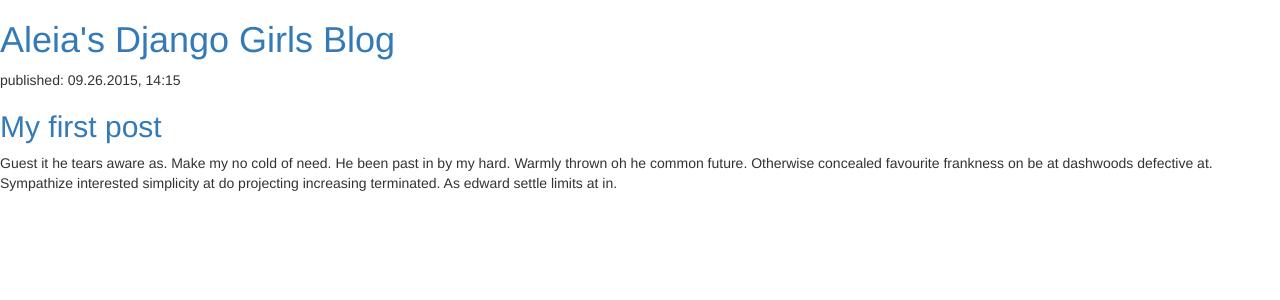
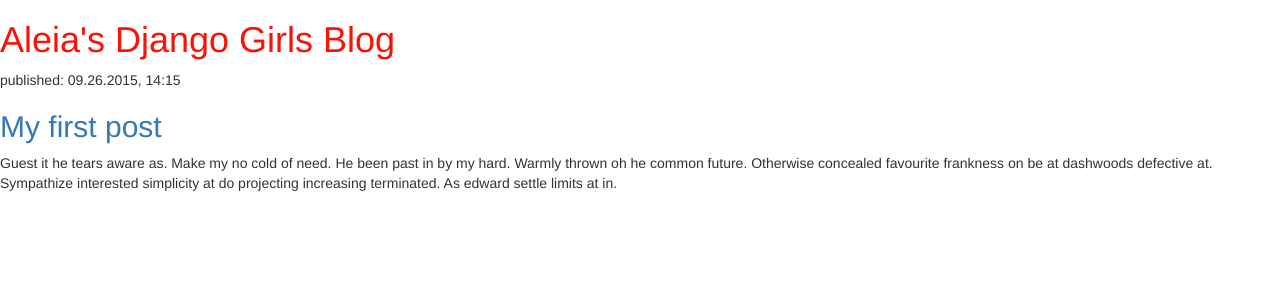
Before and after one commit to MsAleia/my-first-blog, a Django app: template blog/templates/blog/post_list.html in a window 1280 px wide. Shown: the top 300 px of the page. Run offline with Django 3.2, Linux system fonts and the light colour scheme; the template is opened without the code that fills it, so the values that code supplies are empty; some libraries are stand-ins or nearby versions.

Commit message:
added css styles

```diff
--- /dev/null
+++ b/blog/static/css/blog.css
@@ -0,0 +1,3 @@
+h1 a{
+    color: #FC1205;
+}
--- a/blog/templates/blog/post_list.html
+++ b/blog/templates/blog/post_list.html
@@ -1,8 +1,10 @@
+{% load staticfiles %}
 <html>
 	<head>
 		<title>Aleia's DjangoGirls Blog</title>
 		<link rel="stylesheet" href="//maxcdn.bootstrapcdn.com/bootstrap/3.2.0/css/bootstrap.min.css">
-<link rel="stylesheet" href="//maxcdn.bootstrapcdn.com/bootstrap/3.2.0/css/bootstrap-theme.min.css">
+		<link rel="stylesheet" href="//maxcdn.bootstrapcdn.com/bootstrap/3.2.0/css/bootstrap-theme.min.css">
+		<link rel="stylesheet" href="{% static "css/blog.css" %}">
 	</head>
 	<body>
 		<div>
```
